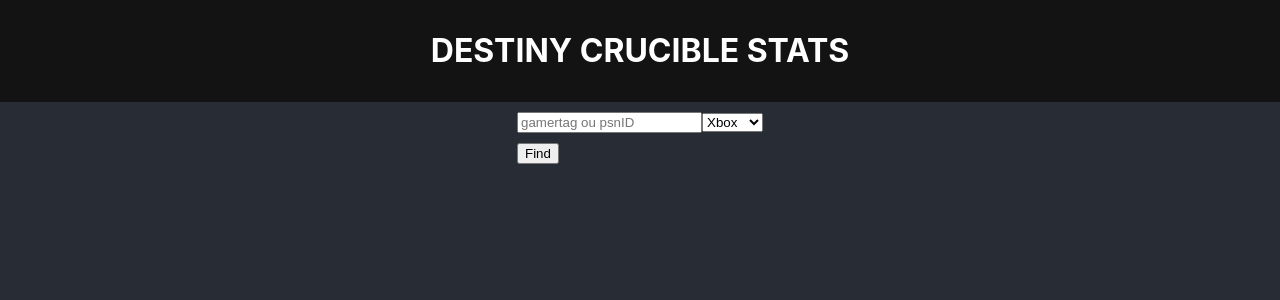
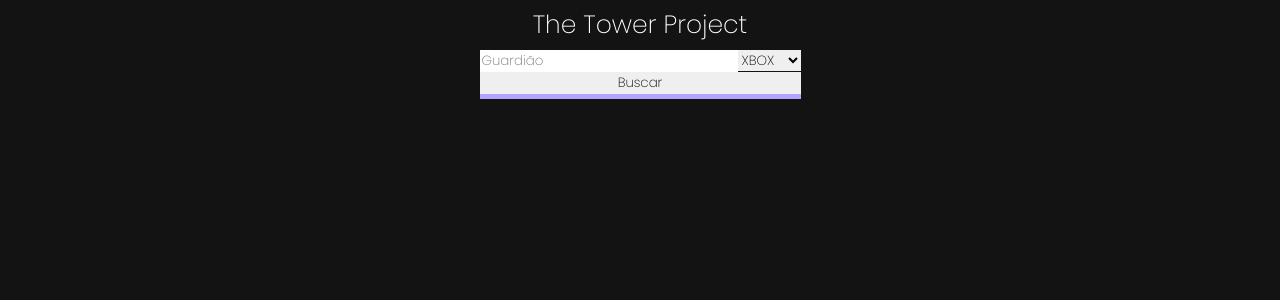
Before and after one commit to marsleite/sd-project-stats, a React (Create React App) app: page / in a window 1280 px wide. Shown: the top 300 px of the page. Built offline with nearby package versions, Linux system fonts and the light colour scheme.

Commit message:
Commitão Bomba N1

```diff
--- a/src/App.css
+++ b/src/App.css
@@ -1,7 +1,3 @@
-.App {
-  text-align: left;
-}
-
 .App-logo {
   height: 40vmin;
   pointer-events: none;
@@ -13,13 +9,38 @@
   }
 }
 
-.App-header {
-  background-color: #282c34;
-  min-height: 100vh;
+.App {
+  display: flex;
+  flex-direction: column;
+  align-items: center;
+  justify-content: center;
+}
+.container {
+  display: flex;
+  align-items: center;
+  justify-content: center;
+  font-size: 20px;
+  height: 50px;
+  width: 100%;
+}
+.logo {
+  font-size: 25px;
+}
+.logo a {
+  text-decoration: none;
+  color: #fff;
+  transition: 0.2s;
+}
+.logo a:hover {
+  opacity: 0.8;
+  transition: .2s;
+}
+
+.info{
   display: flex;
   flex-direction: row;
   justify-content: center;
-  font-size: calc(10px + 2vmin);
+  font-size: 10px;
   color: white;
 }
 
@@ -27,11 +48,23 @@
   color: #61dafb;
 }
 
-.header-style {
-  color: white;
-  display: flex;
-  padding: 10px;
-  justify-content: center;
+
+.menu__left {
+  margin-left: 4Opx;
+  background-color: lightgreen;
+}
+.inputbusca {
+  border: none;
+}
+.btn_busca {
+  border: none;
+  width: 100%;
+  border-bottom: 5px solid #b6a2ff;
+  transition: 0.4s;
+}
+.btn_busca:hover {
+  border-bottom: 5px solid #683eff;
+  transition: 0.4s;
 }
 
 @keyframes App-logo-spin {
--- a/src/App.js
+++ b/src/App.js
@@ -7,7 +7,7 @@
   return (
     <div className="App">
      <Header />
-     <div className="App-header">
+     <div className="info">
       <DestinyLibrary />
      </div>
     </div>
--- a/src/components/DestinyLibrary.jsx
+++ b/src/components/DestinyLibrary.jsx
@@ -71,9 +71,10 @@
         />
         <button
           type="button"
+          className="btn_busca"
           onClick={ this.addApi }
         >
-          Find
+          Buscar
         </button>
         <div>
           <h2>{ gamerName }</h2>
--- a/src/components/Header.jsx
+++ b/src/components/Header.jsx
@@ -3,8 +3,8 @@
 class Header extends Component {
   render() {
     return (
-      <header className="header-style">
-        <h1>DESTINY CRUCIBLE STATS</h1>
+      <header className="container">
+        <div className="logo"><a href="#">The Tower Project</a></div>
       </header>
     )
   }
--- a/src/components/LeaderBoard.jsx
+++ b/src/components/LeaderBoard.jsx
@@ -47,7 +47,7 @@
     const { wins } = this.state;
     return (
       <div>
-        <span><b>Win:</b> { wins }</span>
+        <span><b>Vitórias no crisol:</b> { wins }</span>
       </div>
     )
   }
--- a/src/components/SearchBar.jsx
+++ b/src/components/SearchBar.jsx
@@ -18,15 +18,17 @@
               onChange={ onSearchTextChange }
               type="text"
               value={ searchText }
-              placeholder="gamertag ou psnID"
+              placeholder="Guardião"
+              className="inputbusca"
             />
             <label>
               <select
                 name="selectedConsole"
                 onChange={ onSelectedConsoleChange }
                 value={ selectedConsole }
+                className="inputbusca"
               >
-                <option value="1">Xbox</option>
+                <option value="1">XBOX</option>
                 <option value="2">PSN</option>
                 <option value="3">Steam</option>
               </select>
--- a/src/index.css
+++ b/src/index.css
@@ -1,14 +1,13 @@
+@import url('https://fonts.googleapis.com/css2?family=Kumbh+Sans:wght@300;400;700&family=Lato:ital,wght@0,100;0,300;0,400;0,700;1,300&family=Poppins:ital,wght@0,100;0,200;0,300;1,100;1,400&display=swap');
+@import url('https://fonts.googleapis.com/css2?family=Kumbh+Sans:wght@300;400;700&family=Lato:ital,wght@0,100;0,300;0,400;0,700;1,300&display=swap');
+* {
+  font-family: 'Poppins', sans-serif;
+  font-weight: 200;
+}
+
 body {
   margin: 0;
   background: #131313;
-  font-family: -apple-system, BlinkMacSystemFont, 'Segoe UI', 'Roboto', 'Oxygen',
-    'Ubuntu', 'Cantarell', 'Fira Sans', 'Droid Sans', 'Helvetica Neue',
-    sans-serif;
   -webkit-font-smoothing: antialiased;
   -moz-osx-font-smoothing: grayscale;
 }
-
-code {
-  font-family: source-code-pro, Menlo, Monaco, Consolas, 'Courier New',
-    monospace;
-}
```
